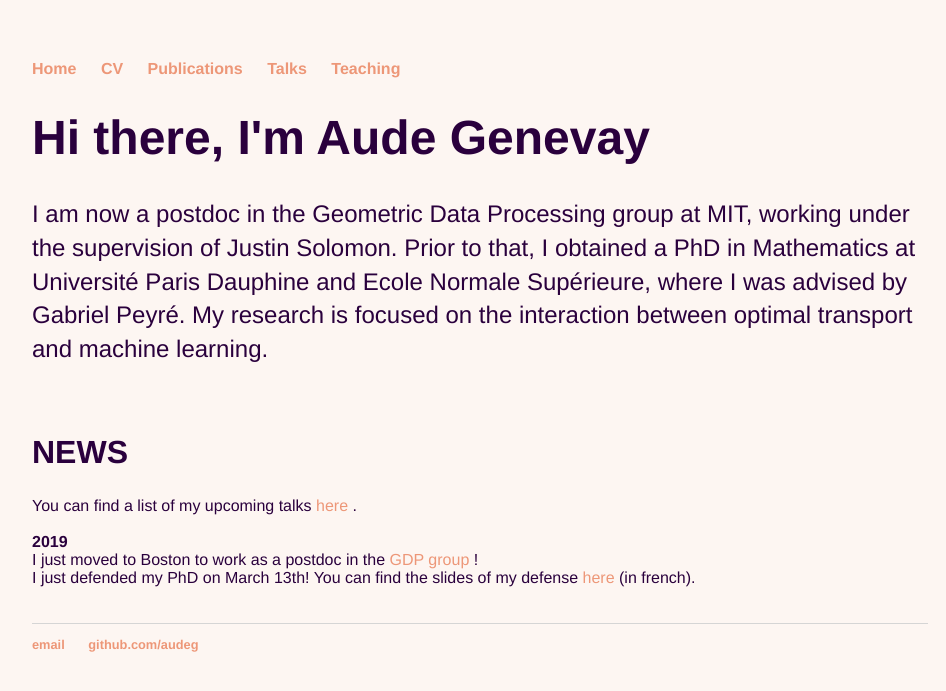
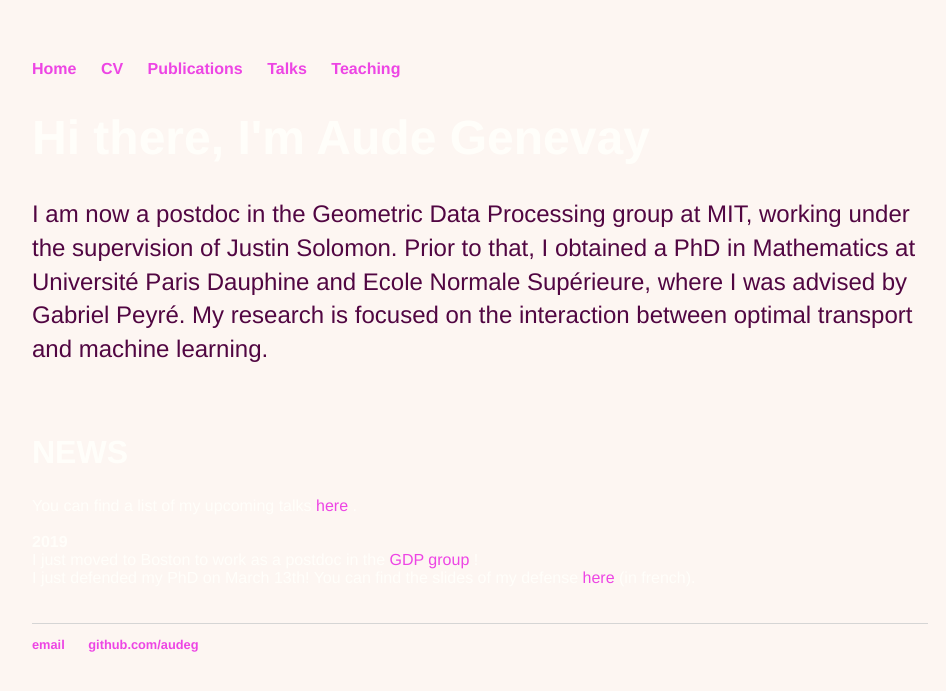
Before and after one commit to audeg/audeg.github.io, a Jekyll site: the page built from index.html, in a window 1280 px wide. Shown: the top 691 px of the page, without its empty margins (160-1106 px from the left). Built offline with Jekyll 4.4.1, drawn with Linux system fonts in a browser that asks for light colours.

Commit message:
Update main.css

```diff
--- a/css/main.css
+++ b/css/main.css
@@ -3,7 +3,7 @@ body {
     margin: 60px auto;
     width: 70%;
     background: #FDF6F2;
-    color: #2a003d;
+    color: #fffefa;
     font-family:'Helvetica', 'Arial', 'Sans-Serif';
 }
 nav ul, footer ul {
@@ -18,7 +18,7 @@ nav ul li, footer ul li {
 }
 a {
     text-decoration: none;
-    color: #ED9778;
+    color: #ed45e4;
 }
 a:hover {
     text-decoration: underline;
@@ -35,7 +35,7 @@ p {
     font-family:'Helvetica', 'Arial', 'Sans-Serif';
     font-size: 1.5em;
     line-height: 1.4em;
-    color: #2a003d;
+    color: #510642;
 }
 footer {
     border-top: 1px solid #d5d5d5;
```
